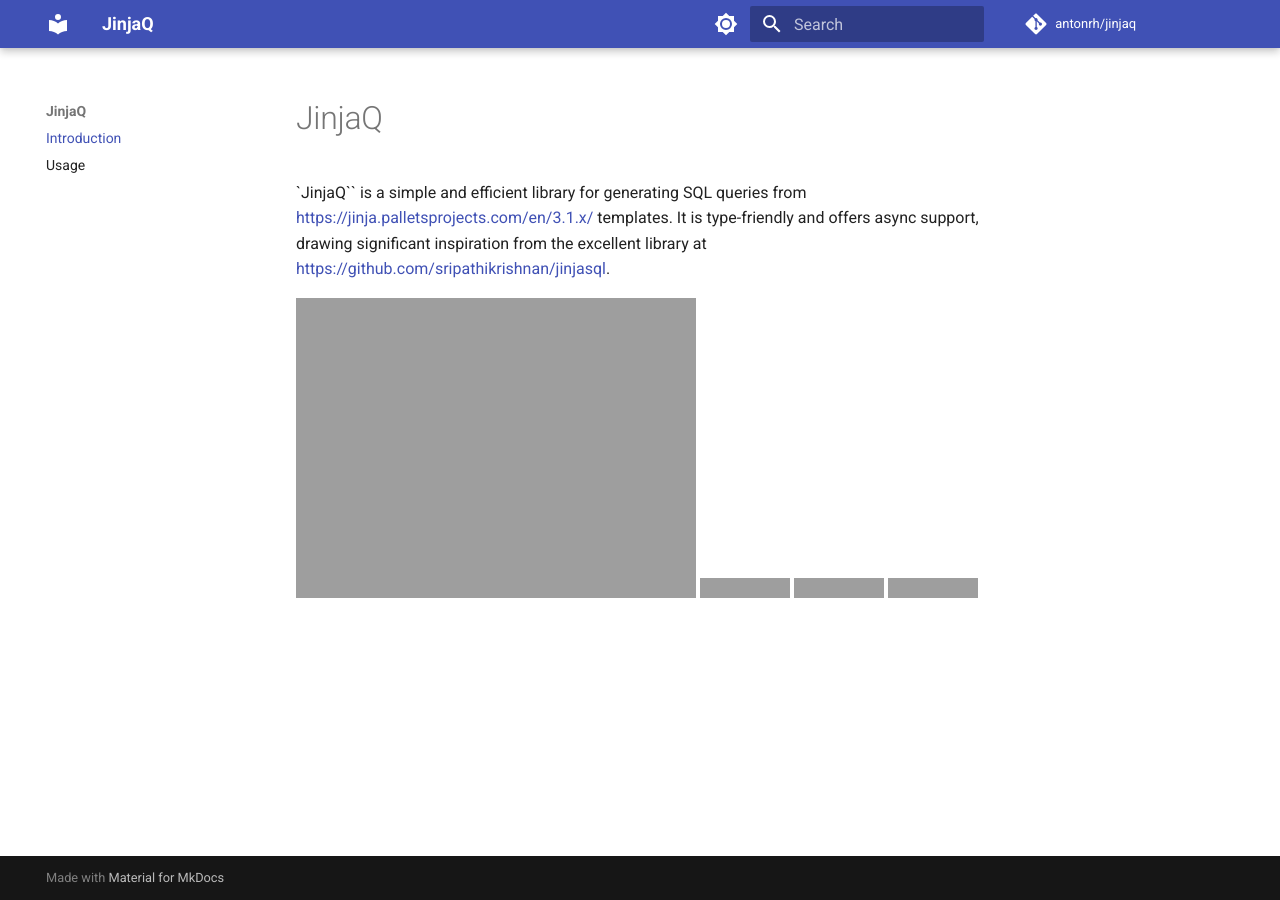
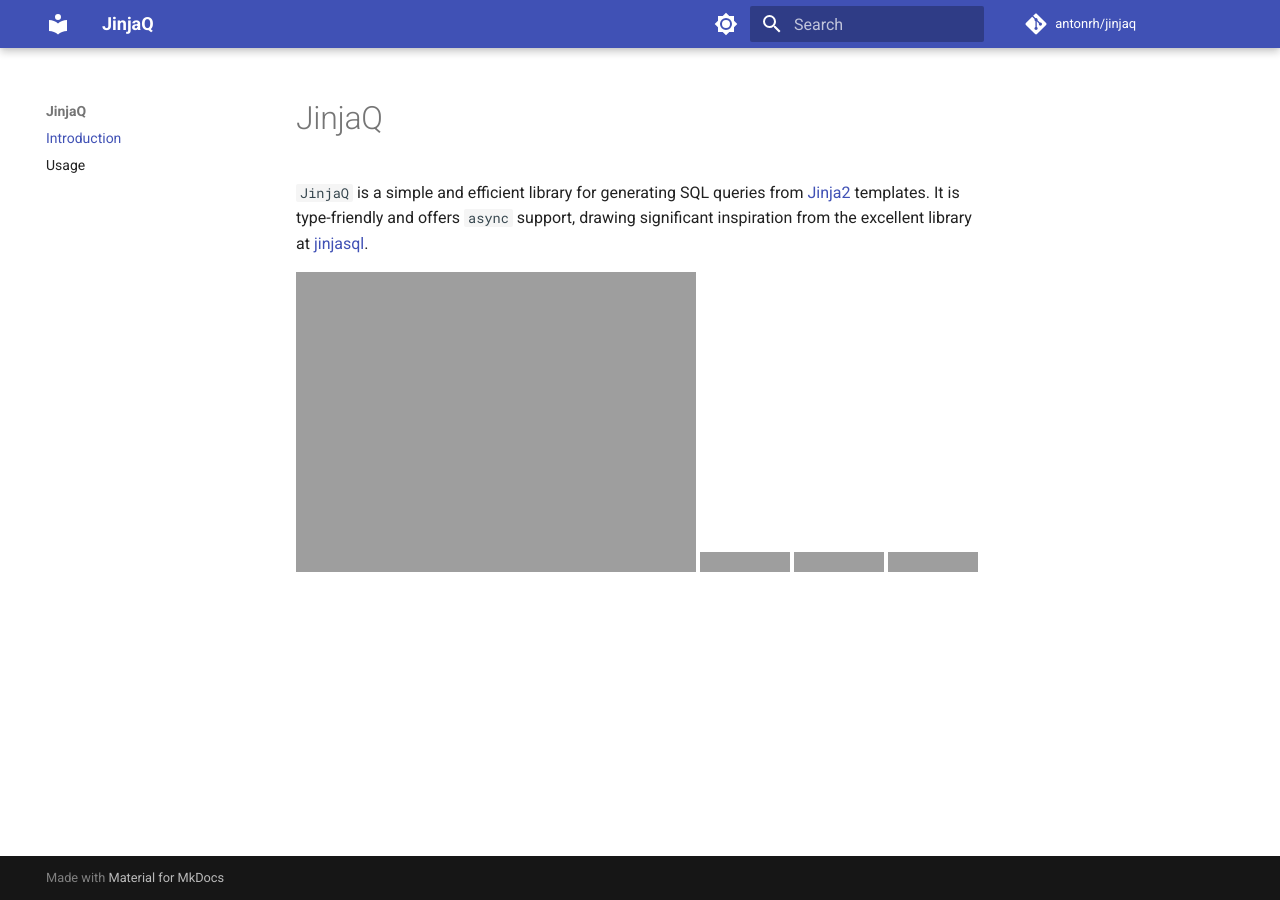
Before and after one commit to antonrh/jinja2sql, an MkDocs documentation site: the page built from docs/index.md, in a window 1280 px wide. Built offline with MkDocs 1.6.1 and Material for MkDocs 9.7.7, drawn with Linux system fonts in a browser that asks for light colours; comment, search, counter and statistics services are not loaded; grey boxes are pictures that could not be loaded.

```diff
--- a/docs/index.md
+++ b/docs/index.md
@@ -1,7 +1,7 @@
 JinjaQ
 ======
 
-`JinjaQ`` is a simple and efficient library for generating SQL queries from [https://jinja.palletsprojects.com/en/3.1.x/](Jinja2) templates. It is type-friendly and offers async support, drawing significant inspiration from the excellent library at [https://github.com/sripathikrishnan/jinjasql](jinjasql).
+`JinjaQ` is a simple and efficient library for generating SQL queries from [Jinja2](https://jinja.palletsprojects.com/en/3.1.x/) templates. It is type-friendly and offers `async` support, drawing significant inspiration from the excellent library at [jinjasql](https://github.com/sripathikrishnan/jinjasql).
 
 [![CI](https://github.com/antonrh/jinjaq/actions/workflows/ci.yml/badge.svg)](https://github.com/antonrh/jinjaq/actions/workflows/ci.yml)
 [![codecov](https://codecov.io/gh/antonrh/jinjaq/branch/main/graph/badge.svg?token=67CLD19I0C)](https://codecov.io/gh/antonrh/pyxdi)
```
Also changed, not shown: README.md (+1 -1 lines).
